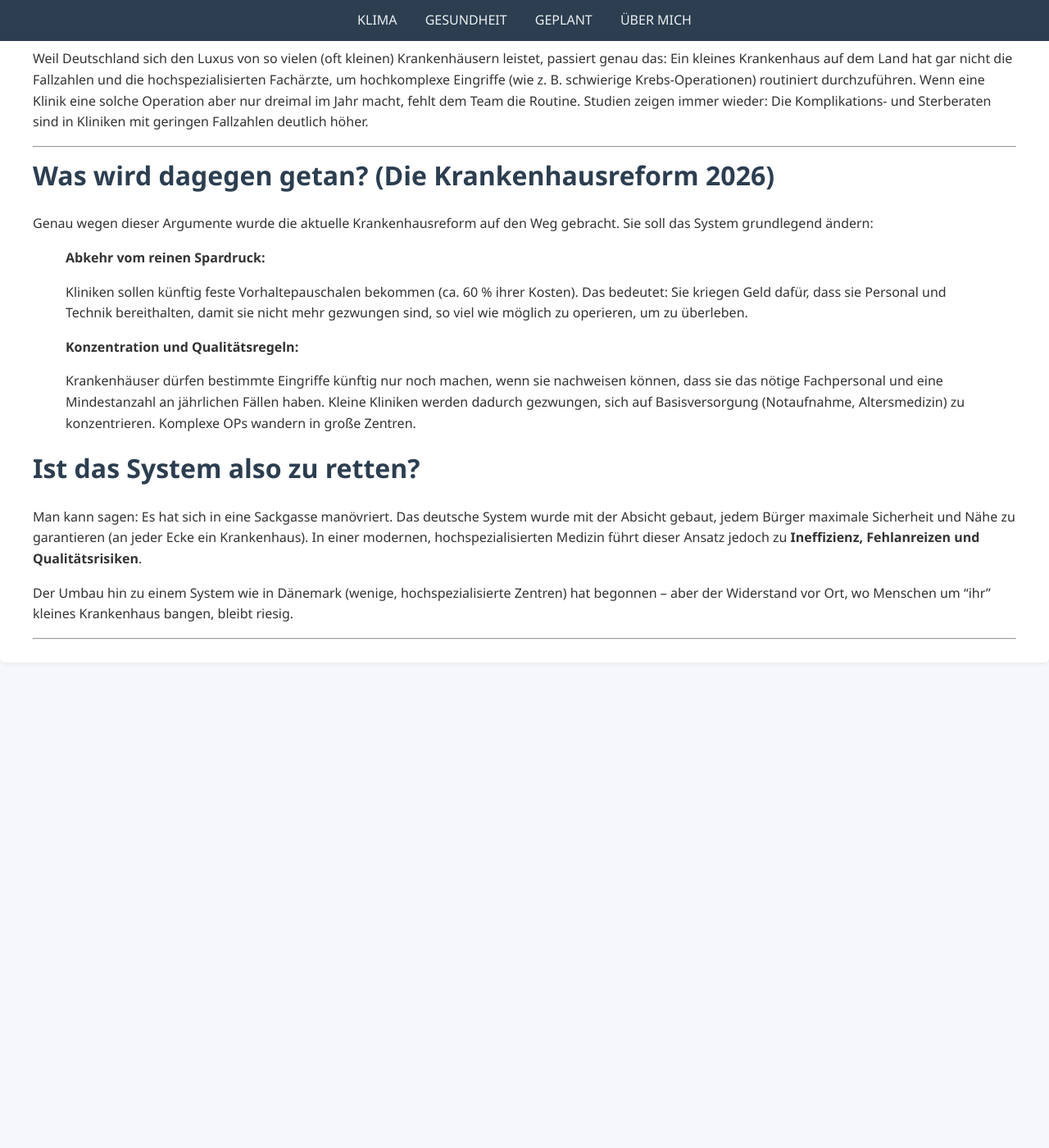
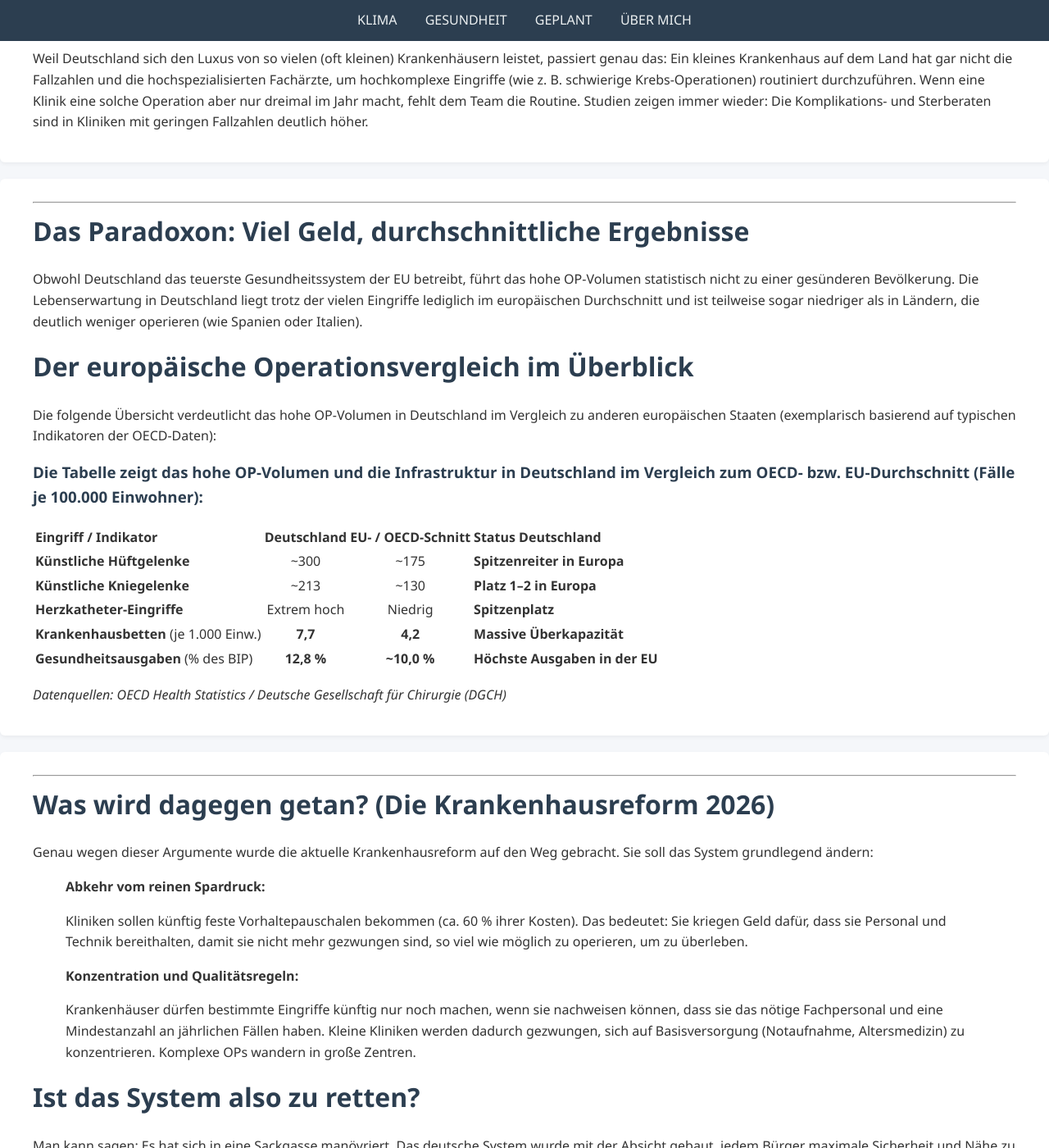
Before and after one commit to TheGermanTruth/TheGermanTruth, a Jekyll site: the page built from gesundheit.md, in a window 1280 px wide and 1400 px high, scrolled down 3854 px. Shown: the whole window at 82% size. Built offline with Jekyll 4.4.1, drawn with Linux system fonts in a browser that asks for light colours; before the commit the page ends 4682 px from its top, so only the background shows below that.

Commit message:
Update gesundheit.md

```diff
--- a/gesundheit.md
+++ b/gesundheit.md
@@ -127,6 +127,40 @@ Weil Deutschland sich den Luxus von so vielen (oft kleinen) Krankenhäusern leis
 Wenn eine Klinik eine solche Operation aber nur dreimal im Jahr macht, fehlt dem Team die Routine. Studien zeigen immer wieder:
 Die Komplikations- und Sterberaten sind in Kliniken mit geringen Fallzahlen deutlich höher.
 
+</div>
+
+<div class="section one-column" markdown="1">
+
+---
+
+# Das Paradoxon: Viel Geld, durchschnittliche Ergebnisse
+
+Obwohl Deutschland das teuerste Gesundheitssystem der EU betreibt, führt das hohe OP-Volumen statistisch nicht zu einer gesünderen Bevölkerung.
+Die Lebenserwartung in Deutschland liegt trotz der vielen Eingriffe lediglich im europäischen Durchschnitt und ist teilweise sogar niedriger als in Ländern,
+die deutlich weniger operieren (wie Spanien oder Italien).
+
+# Der europäische Operationsvergleich im Überblick
+
+Die folgende Übersicht verdeutlicht das hohe OP-Volumen in Deutschland im Vergleich zu anderen europäischen Staaten (exemplarisch basierend auf typischen
+Indikatoren der OECD-Daten):
+
+### Die Tabelle zeigt das hohe OP-Volumen und die Infrastruktur in Deutschland im Vergleich zum OECD- bzw. EU-Durchschnitt (Fälle je 100.000 Einwohner):
+
+| Eingriff / Indikator | Deutschland | EU- / OECD-Schnitt | Status Deutschland |
+| :--- | :---: | :---: | :--- |
+| **Künstliche Hüftgelenke** | ~300 | ~175 | **Spitzenreiter in Europa** |
+| **Künstliche Kniegelenke** | ~213 | ~130 | **Platz 1–2 in Europa** |
+| **Herzkatheter-Eingriffe** | Extrem hoch | Niedrig | **Spitzenplatz** |
+| **Krankenhausbetten** (je 1.000 Einw.) | **7,7** | **4,2** | **Massive Überkapazität** |
+| **Gesundheitsausgaben** (% des BIP) | **12,8 %** | **~10,0 %** | **Höchste Ausgaben in der EU** |
+
+*Datenquellen: OECD Health Statistics / Deutsche Gesellschaft für Chirurgie (DGCH)*
+
+
+</div>
+
+<div class="section one-column" markdown="1">
+
 ---
 
 # Was wird dagegen getan? (Die Krankenhausreform 2026)
```
